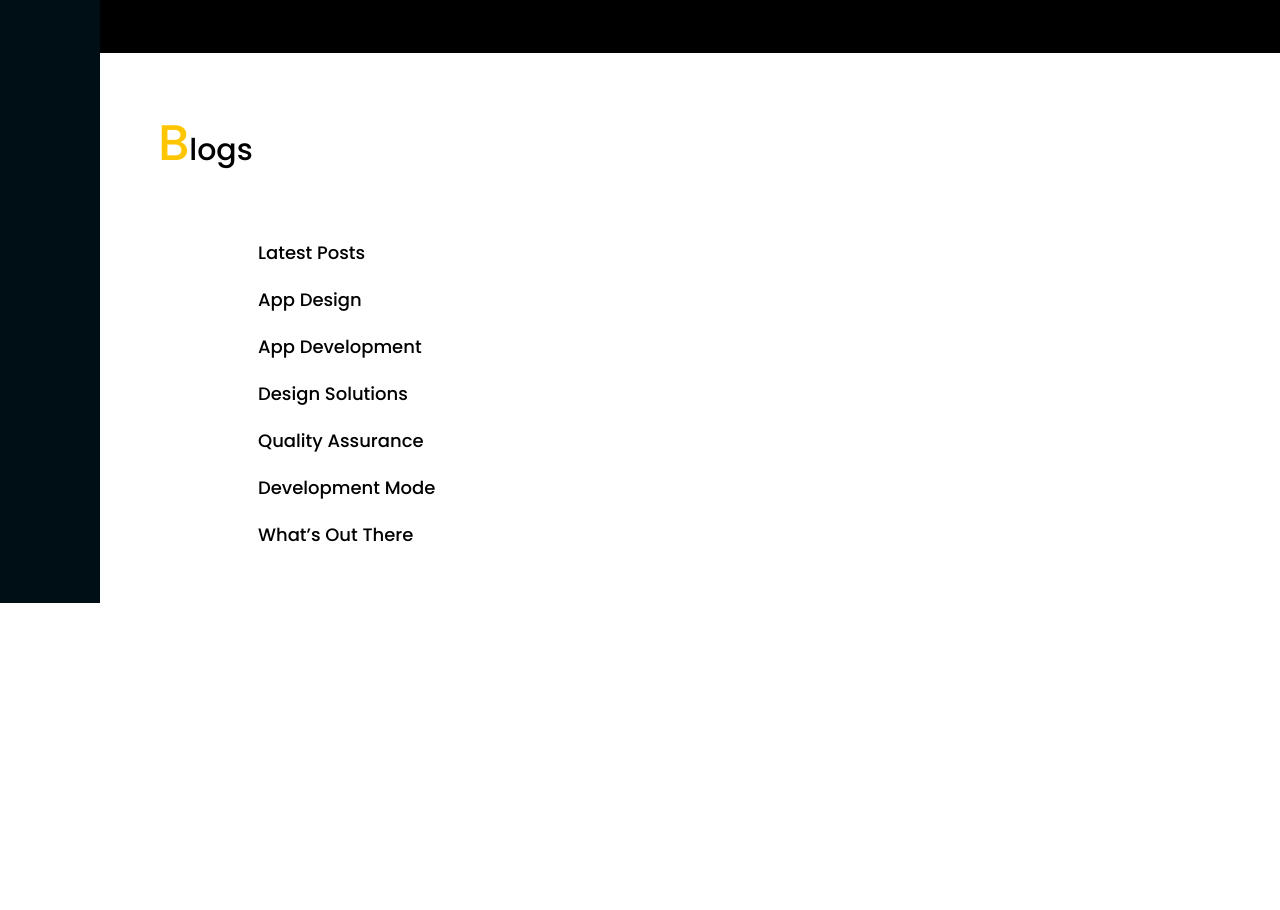
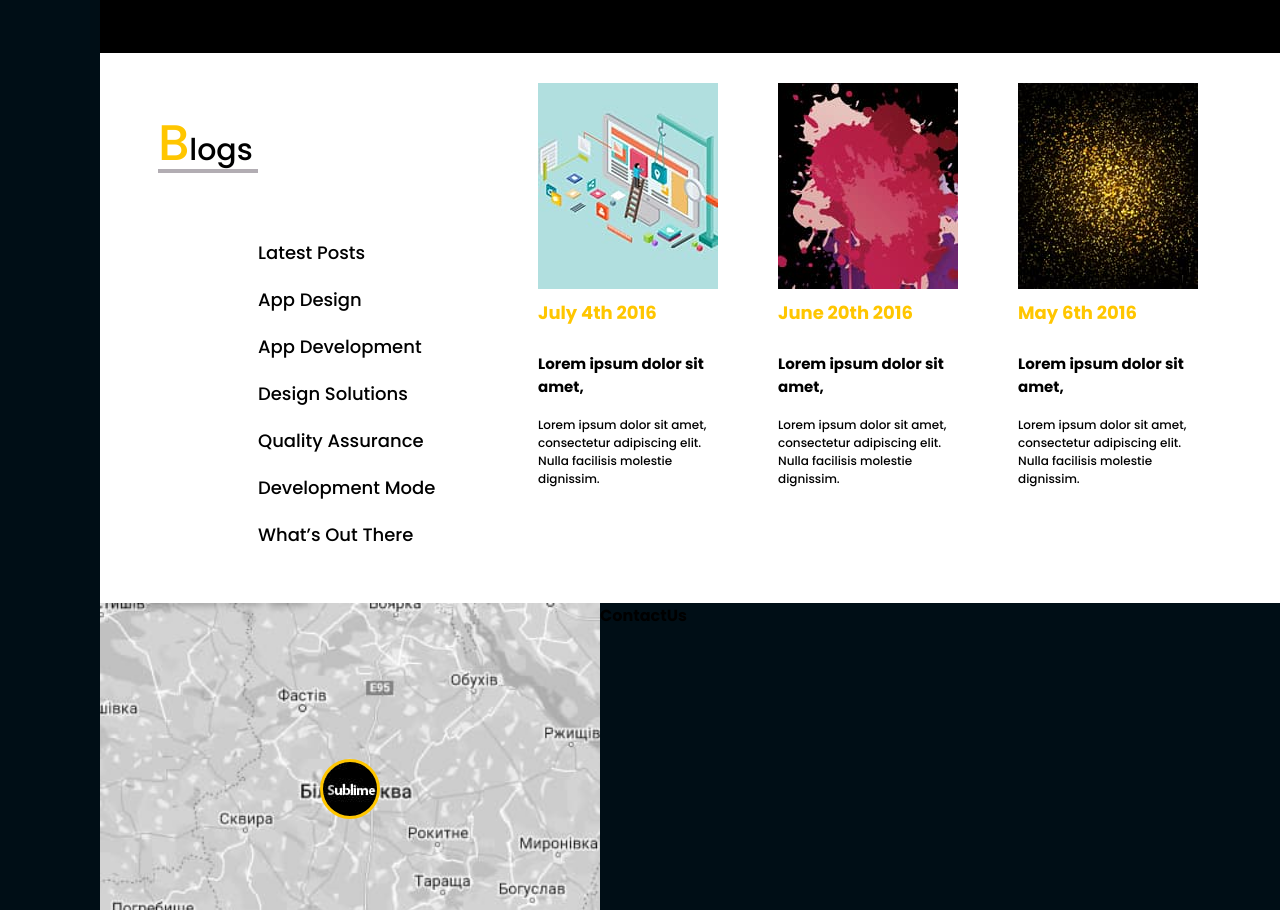
Before and after one commit to VladimirPavlov1/war-games_train, a plain HTML site: page index.html in a window 1280 px wide. Shown: the part 5402-6312 px from the top of the page. Before the commit the page ends 6005 px from the top, so only its background shows below. Drawn offline with nearby package versions, Linux system fonts and the light colour scheme.

Commit message:
start form section

```diff
--- a/index.html
+++ b/index.html
@@ -269,10 +269,48 @@
                 <a href="#" class="blog-elements--link">Development Mode</a>
                 <a href="#" class="blog-elements--link">What’s Out There</a>
               </li>
-              <li class="blog__elements--item"><h3 class="blog__elements--item-title"></h3><h4 class="blog__elements--item-sub-title"></h4><p class="blog__elements--item-text"></p></li>
-              <li class="blog__elements--item"><h3 class="blog__elements--item-title"></h3><h4 class="blog__elements--item-sub-title"></h4><p class="blog__elements--item-text"></p></li>
-              <li class="blog__elements--item"><h3 class="blog__elements--item-title"></h3><h4 class="blog__elements--item-sub-title"></h4><p class="blog__elements--item-text"></p></li>
+              <li class="blog__elements--item">
+                <img class="blog__elements--item--img" src="./img/blog-img/etap_1@1x.jpg" alt="">
+                <h3 class="blog__elements-item--title">July 4th 2016</h3>
+                <h4 class="blog__elements-item-sub-title">Lorem ipsum dolor sit amet, </h4>
+                <p class="blog__elements-item-text">Lorem ipsum dolor sit amet,
+                  consectetur adipiscing elit.
+                  Nulla facilisis molestie dignissim. </p>
+              </li>
+              <li class="blog__elements--item">
+                <img class="blog__elements--item--img" src="./img/blog-img/etap_2@1x.jpg" alt="">
+                <h3 class="blog__elements-item--title">June 20th 2016</h3>
+                <h4 class="blog__elements-item-sub-title">Lorem ipsum dolor sit amet,</h4
+                  ><p class="blog__elements-item-text">Lorem ipsum dolor sit amet,
+                    consectetur adipiscing elit.
+                    Nulla facilisis molestie dignissim. </p>
+              </li>
+              <li class="blog__elements--item">
+                <img class="blog__elements--item--img" src="./img/blog-img/etap_3@1x.jpg" alt="">
+                <h3 class="blog__elements-item--title">May 6th 2016</h3>
+                <h4 class="blog__elements-item-sub-title">Lorem ipsum dolor sit amet,</h4>
+                <p class="blog__elements-item-text">Lorem ipsum dolor sit amet,
+                  consectetur adipiscing elit.
+                  Nulla facilisis molestie dignissim. </p>
+              </li>
             </ul>
+          </div>
+        </div>
+      </section>
+      <section class="contacts">
+        <div class="container">
+          <div class="contacts__block">
+            <div class="contacts-map">
+              <button class="contacts-map--btn"></button>
+            </div>
+            <div class="contacts-form">
+              <h1 class="contacts-form--title"><span
+                class="contacts-form--title-c">C</span>ontact<span class="contacts-form--title-u">U</span>s
+              </h1>
+              <form>
+
+              </form>
+            </div>
           </div>
         </div>
       </section>
--- a/sass/components/_blog.scss
+++ b/sass/components/_blog.scss
@@ -20,7 +20,7 @@
     line-height: 1.2;
     position: relative;
     z-index: 4;
-    width: 290px;
+
     align-self: flex-start;
     }
     &-title-b{
@@ -30,6 +30,17 @@
     }
 
 }
+.blog__elements--item-title::after{
+    content: "";
+    position: absolute;
+    bottom: 0;
+    left: 0;
+    width:100%;
+    height: 4px;
+    background-color:#b2adb3;
+    z-index: 10;
+}
+
 .blog__elements--item:nth-child(1){
     width: 100px;
 }
@@ -37,6 +48,17 @@
     height: 460px;
     padding: 0;
     padding-top: 156px;
+
+}
+.blog__elements--item:nth-child(3){
+    padding-top:0 ;
+    margin-left: 100px;
+}
+.blog__elements--item:nth-child(n + 4){
+
+    margin-left: 60px;
+    padding-top: 0;
+
 
 }
 .blog-elements--link{
@@ -50,3 +72,28 @@
         color:#ffc600;
     }
 }
+.blog-elements--item{
+    &--img{
+        width: 180px;
+        height: 206px;
+    }
+
+
+}
+.blog__elements-item{
+    &--title{
+    font-size: 18px;
+    color:#ffc600;
+    margin: 10px 0 26px;}
+    &-sub-title{
+       width:180px;
+        font-size: 15px;
+        font-weight: 700;
+        margin-bottom: 18px;
+    }
+    &-text{
+        width: 180px;
+        font-size: 12px;
+        color: #000000;
+    }
+}
--- /dev/null
+++ b/sass/components/_contacts.scss
@@ -0,0 +1,21 @@
+.contacts__block{
+    display: flex;
+}
+.contacts-map{
+    position: relative;
+    width: 500px;
+    height: 684px;
+    background-image: url('../../img/contact-img/карта.jpg');
+    background-repeat: no-repeat;
+    background-size: cover;
+    &--btn{
+        position: absolute;
+        top: 156px;
+        left:220px;
+        width: 60px;
+        height: 60px;
+        border: 3px solid #ffc600;
+        border-radius: 50%;
+        background-image: url('../../img/contact-img/back_btn@1x.jpg');
+    }
+}
--- a/sass/main.scss
+++ b/sass/main.scss
@@ -7,4 +7,5 @@
 @import './components/our-teams';
 @import './components/testimonials';
 @import './components/blog';
+@import './components/contacts';
 @import './components/footer';
```
Also changed, not shown: css/main.css, css/main.min.css, img/contact-img/back_btn@1x.jpg (added), img/contact-img/back_btn@2x.jpg (added), img/contact-img/карта.jpg (added), 2 other files.
